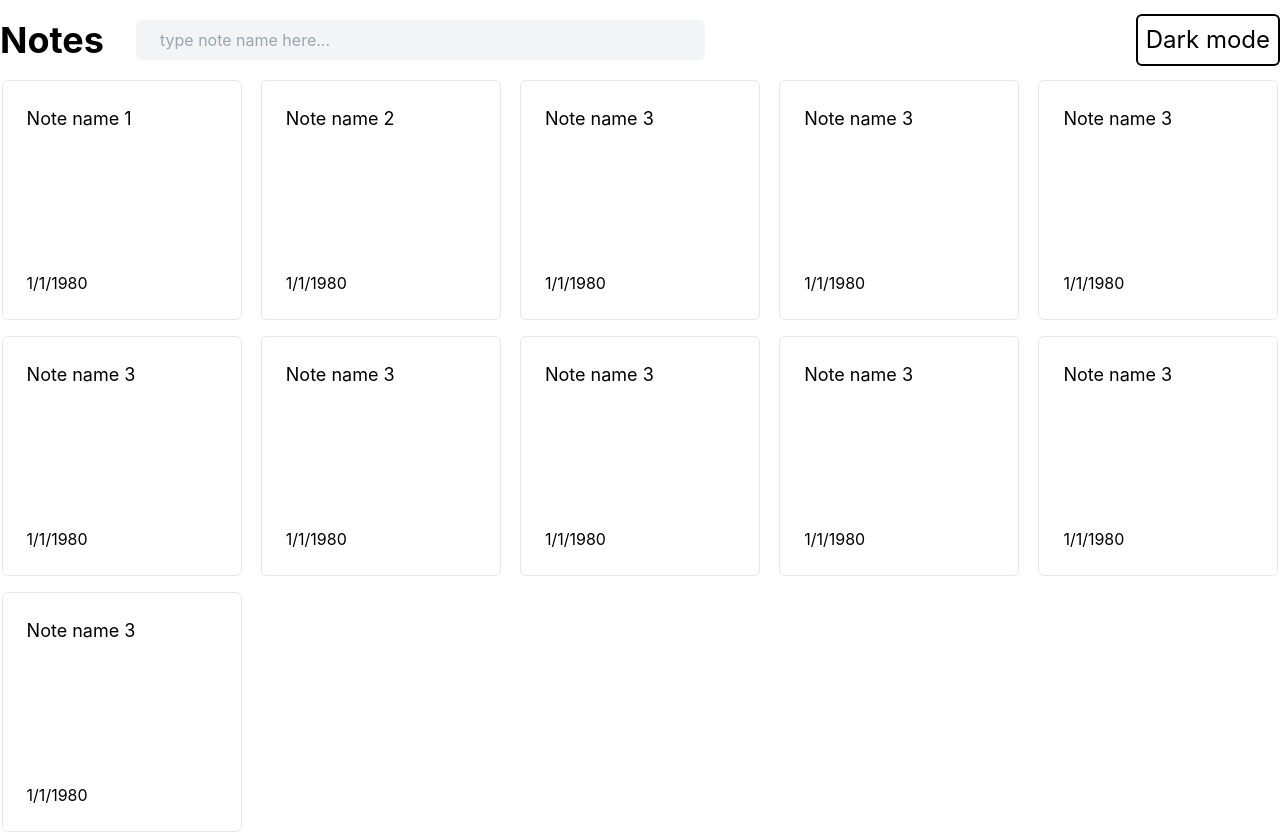
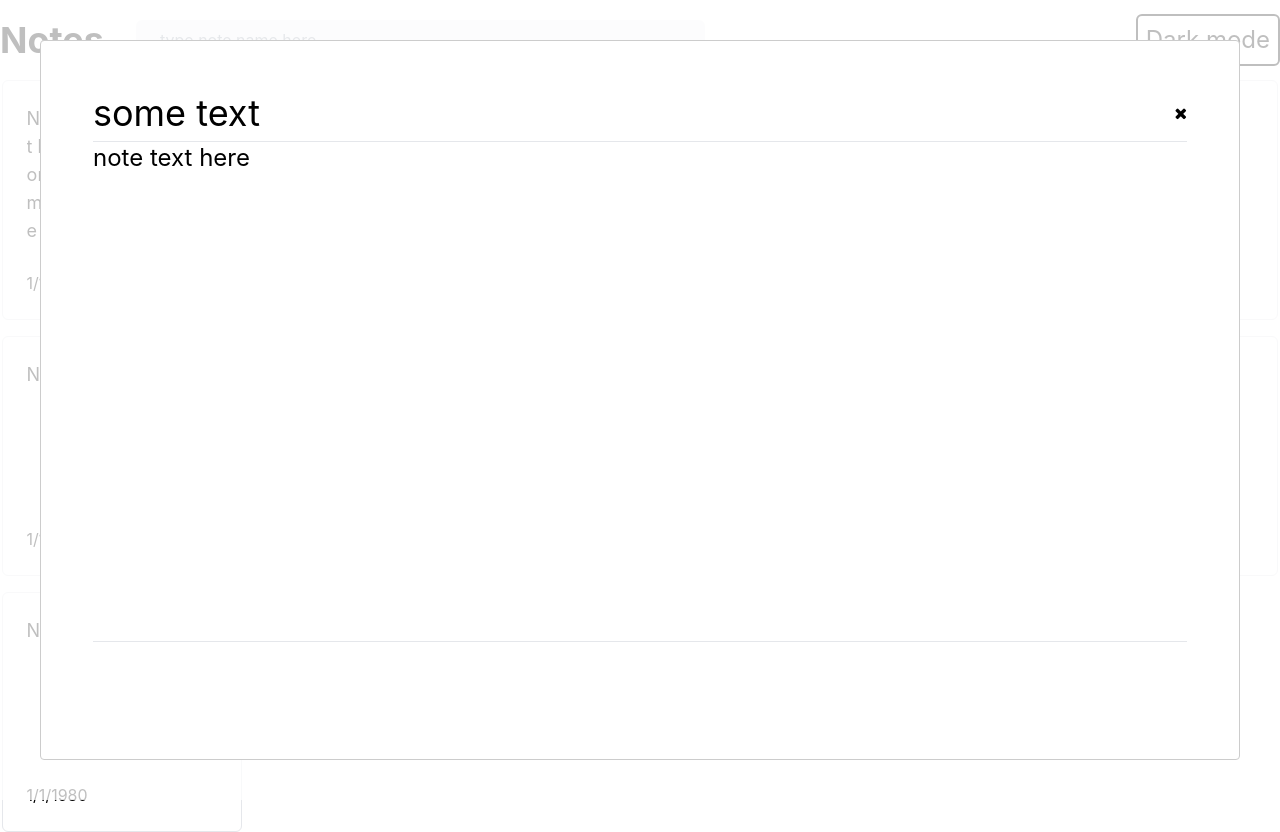
Before and after one commit to puzanovkirill/notes, a React (Create React App) app: page / in a window 1280 px wide. Built offline with nearby package versions, Linux system fonts and the light colour scheme.

Commit message:
feat: modal window

```diff
--- a/src/App.js
+++ b/src/App.js
@@ -1,5 +1,6 @@
 import Navbar from './components/Navbar';
 import NotesList from './components/NotesList';
+import ModalWindow from './components/ModalWindow';
 
 function App() {
    //note format
@@ -14,8 +15,9 @@ function App() {
    const notesArray = [
       {
          id: Math.random(),
-         header: 'Note name 1',
-         text: 'some text here',
+         header:
+            'Note name 1 some text heresome text heresome textsome textsome textsome textsome textsome textsome textsome textsome text here some text here',
+         text: 'some text heresome text heresome text heresome text here',
          date: '1/1/1980',
       },
       {
@@ -84,6 +86,7 @@ function App() {
          <div className="container  mx-auto">
             <Navbar />
             <NotesList notes={notesArray} />
+            <ModalWindow />
          </div>
       </div>
    );
--- /dev/null
+++ b/src/components/ModalWindow.jsx
@@ -0,0 +1,33 @@
+import React, { useState } from 'react';
+import Modal from 'react-modal';
+
+const ModalWindow = () => {
+   const [isOpen, setIsOpen] = useState(true);
+
+   Modal.setAppElement(document.getElementById('root'));
+   return (
+      <Modal
+         isOpen={isOpen}
+         style={{
+            width: '80wh',
+            height: '80vh',
+         }}
+      >
+         <div className="p-8 h-full">
+            <div className="flex justify-between">
+               <div className="text-4xl">some text</div>
+               <button className="" onClick={() => setIsOpen(false)}>
+                  <i className="fa fa-close"></i>
+               </button>
+            </div>
+            <hr className="mt-2" />
+            <div className="h-4/5 text-2xl break-all overflow-y-scroll">
+               note text here
+            </div>
+            <hr className="mt-2" />
+         </div>
+      </Modal>
+   );
+};
+
+export default ModalWindow;
--- a/src/components/NotesList.jsx
+++ b/src/components/NotesList.jsx
@@ -3,7 +3,7 @@ import Note from './Note';
 
 const NotesList = ({ notes }) => {
    return (
-      <div className="grid gap-4 xl:grid-cols-5 lg:grid-cols-4 md:grid-cols-  3 sm:grid-cols-2 grid-cols-1 justify-items-center">
+      <div className="grid gap-4 xl:grid-cols-5 lg:grid-cols-4 md:grid-cols-3 sm:grid-cols-2 grid-cols-1 justify-items-center">
          {notes.map((item) => {
             return <Note key={item.id} header={item.header} date={item.date} />;
          })}
```
